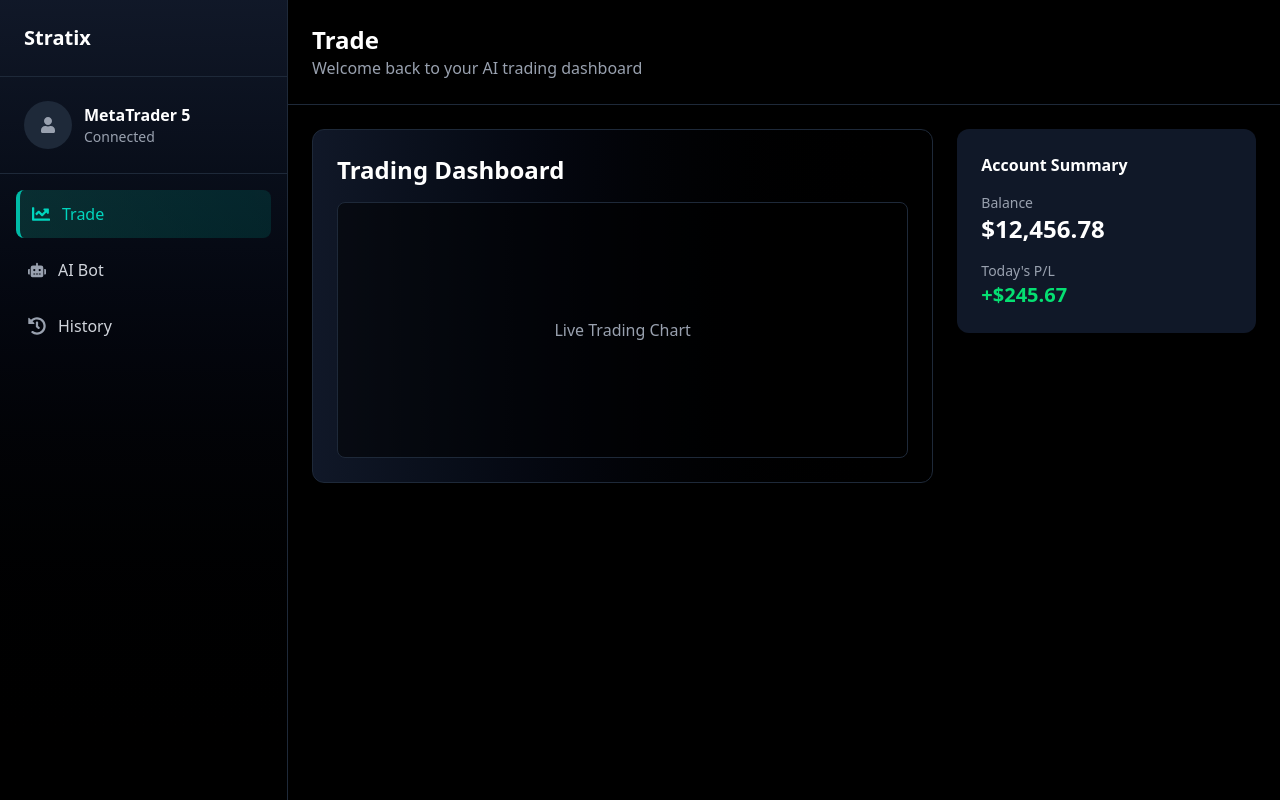
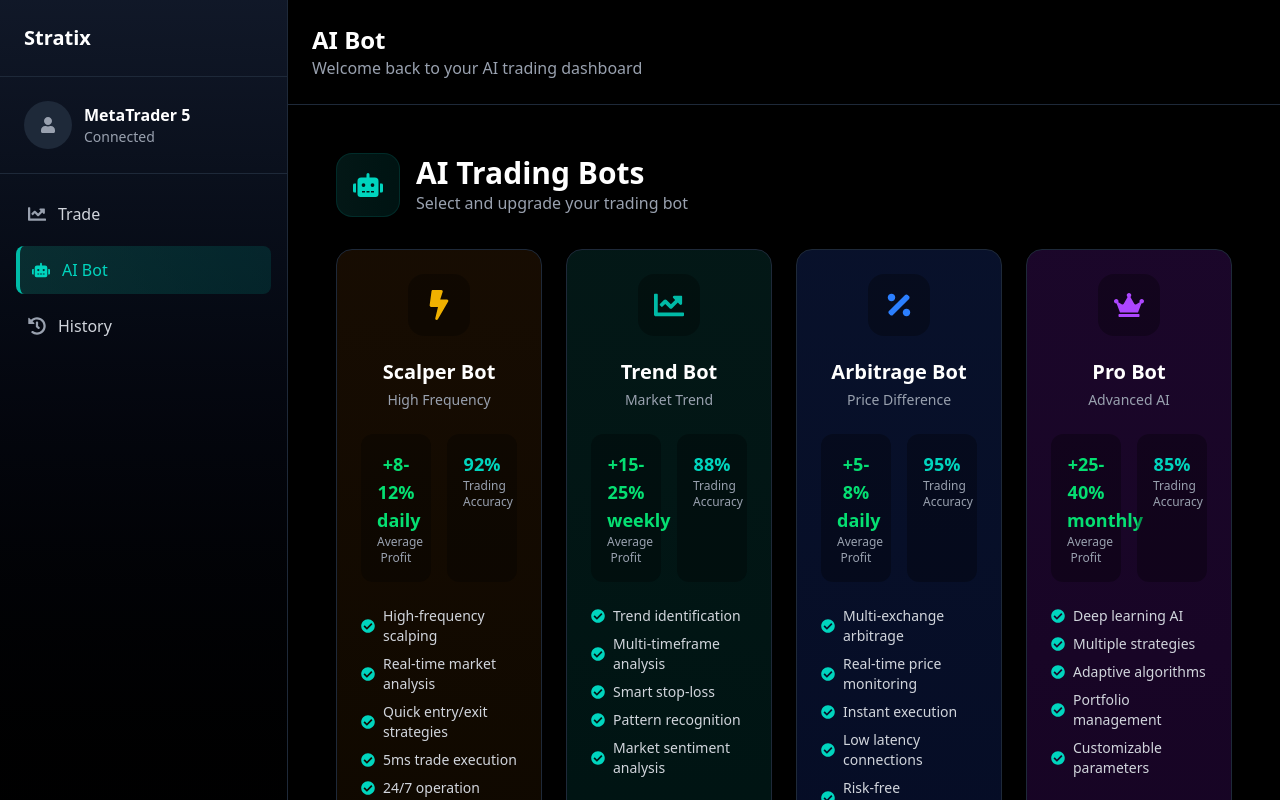
Before and after one commit to ikosong1406/al-nassr, a React (Vite) app: page /app/bot in a window 1280 px wide. Before the commit this address led to /home. Shown: the top 800 px of the page. Built offline with nearby package versions, Linux system fonts and the light colour scheme.

Commit message:
modified:   src/App.jsx 	modified:   src/pages/Bot.jsx 	modified:   src/pages/Linking.jsx 	modified:   src/pages/Tab.jsx

```diff
--- a/src/App.jsx
+++ b/src/App.jsx
@@ -227,7 +227,7 @@ function App() {
 
         {/* Protected Routes wrapped with TabNavigator */}
         <Route
-          path="/"
+          path="/app"
           element={
             // <ProtectedRoute>
             <TabNavigator />
@@ -236,8 +236,10 @@ function App() {
         >
           <Route path="home" element={<Home />} />
           <Route path="bot" element={<Bot />} />
+          <Route path="trade" element={<Trade />} />
           <Route path="history" element={<History />} />
-          <Route index element={<Navigate to="/home" replace />} />
+          <Route path="settings" element={<Settings />} />
+          <Route index element={<Navigate to="/app/home" replace />} />
         </Route>
 
         {/* Catch-all redirect */}
--- a/src/pages/Bot.jsx
+++ b/src/pages/Bot.jsx
@@ -294,7 +294,7 @@ const Bot = () => {
   };
 
   return (
-    <div className="min-h-screen bg-black text-white p-4 md:p-6">
+    <div className="min-h-screen bg-black text-white p-2 md:p-6">
       {/* Header */}
       <motion.div
         initial={{ opacity: 0, y: 20 }}
@@ -795,7 +795,7 @@ const Bot = () => {
                       </>
                     ) : paymentStep < 2 ? (
                       <>
-                        <span>Continue to Payment</span>
+                        <span>Continue</span>
                         <FaArrowUp />
                       </>
                     ) : (
--- a/src/pages/Linking.jsx
+++ b/src/pages/Linking.jsx
@@ -17,7 +17,7 @@ const AccountLink = () => {
   const navigate = useNavigate();
 
   const handleNavigate = () => {
-    navigate("/home");
+    navigate("/app/home");
   };
   // Simulate connection progress
   useEffect(() => {
--- a/src/pages/Tab.jsx
+++ b/src/pages/Tab.jsx
@@ -21,9 +21,9 @@ const TabNavigator = () => {
   const navigate = useNavigate();
 
   const tabs = [
-    { id: "/home", label: "Trade", icon: FaChartLine },
-    { id: "/bot", label: "AI Bot", icon: FaRobot },
-    { id: "/history", label: "History", icon: FaHistory },
+    { id: "/app/home", label: "Trade", icon: FaChartLine },
+    { id: "/app/bot", label: "AI Bot", icon: FaRobot },
+    { id: "/app/history", label: "History", icon: FaHistory },
   ];
 
   // Update active tab when route changes
```
